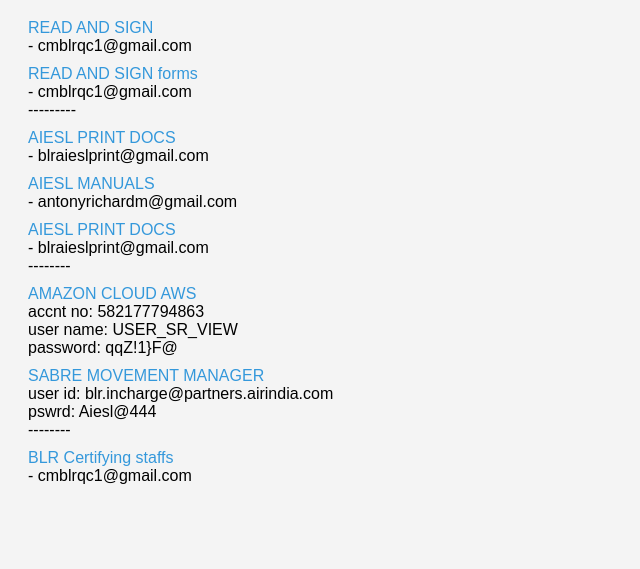
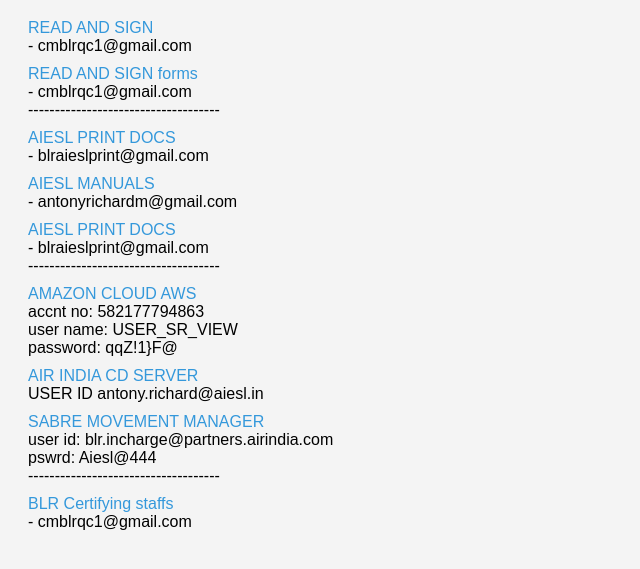
Before and after one commit to cmblrqc/cmblrqc, a plain HTML site: page index.html in a window 1280 px wide. Shown: the part 107-676 px from the top of the page, without its empty margins (0-640 px from the left). Drawn offline with Linux system fonts and the light colour scheme.

Commit message:
Update index.html

```diff
--- a/index.html
+++ b/index.html
@@ -37,14 +37,15 @@ html
   <script>
     const links = [
       { name: 'READ AND SIGN ', url: 'https://docs.google.com/spreadsheets/d/179e7ZsRRUYqvzlxkJybEDnPR1u3OJE7SdDaDZW0uLOM/edit?usp=sharing', description: ' - cmblrqc1@gmail.com' },
-      { name: 'READ AND SIGN forms ', url: 'https://drive.google.com/drive/folders/1FTYTdJkptD1VEqmh4I8SHZkFdzp3K8_g?usp=sharing', description: ' - cmblrqc1@gmail.com\n ---------' },
+      { name: 'READ AND SIGN forms ', url: 'https://drive.google.com/drive/folders/1FTYTdJkptD1VEqmh4I8SHZkFdzp3K8_g?usp=sharing', description: ' - cmblrqc1@gmail.com\n ------------------------------------' },
 
       { name: 'AIESL PRINT DOCS', url: 'https://drive.google.com/drive/folders/1JDlgvuiXDcZJVYzJlI6SJShy_6-wyvZl?usp=drive_link', description: ' -  blraieslprint@gmail.com' },
       { name: 'AIESL MANUALS ', url: 'https://drive.google.com/drive/folders/1JDlgvuiXDcZJVYzJlI6SJShy_6-wyvZl?usp=drive_link', description: ' - antonyrichardm@gmail.com' },
-      { name: 'AIESL PRINT DOCS ', url: 'https://drive.google.com/drive/folders/1JDlgvuiXDcZJVYzJlI6SJShy_6-wyvZl?usp=drive_link', description: ' - blraieslprint@gmail.com\n --------' },
+      { name: 'AIESL PRINT DOCS ', url: 'https://drive.google.com/drive/folders/1JDlgvuiXDcZJVYzJlI6SJShy_6-wyvZl?usp=drive_link', description: ' - blraieslprint@gmail.com\n ------------------------------------' },
 
       { name: 'AMAZON CLOUD AWS', url: 'https://ap-south-1.console.aws.amazon.com/s3/buckets/aiengineeringdoc?region=ap-south-1&bucketType=general&prefix=AI+ESL+DOCS/&showversions=false', description: 'accnt no: 582177794863\n user name: USER_SR_VIEW\n password: qqZ!1}F@' },
-      { name: 'SABRE MOVEMENT MANAGER',url: 'https://communityportal.flightservices.cae.com/community/login?goto=https%3A%2F%2Fopsweb.ai.flightservices.cae.com#/', description: 'user id: blr.incharge@partners.airindia.com\n pswrd: Aiesl@444\n --------' },
+      { name: 'AIR INDIA CD SERVER', url: 'https://airindianew.sharepoint.com/sites/cdserver', description: 'USER ID antony.richard@aiesl.in' },
+      { name: 'SABRE MOVEMENT MANAGER',url: 'https://communityportal.flightservices.cae.com/community/login?goto=https%3A%2F%2Fopsweb.ai.flightservices.cae.com#/', description: 'user id: blr.incharge@partners.airindia.com\n pswrd: Aiesl@444\n ------------------------------------' },
 
       { name: 'BLR Certifying staffs', url: 'https://docs.google.com/spreadsheets/d/1SnoruSoL9a8HYJWJ-zwbMTsC-rujJXhMy0UeOevOmDk/edit?usp=sharing' , description: ' - cmblrqc1@gmail.com'}
     ];
```
